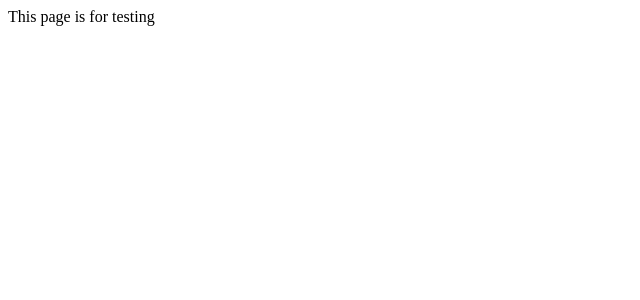
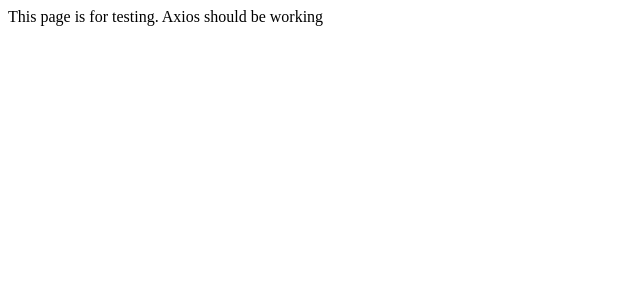
Before and after one commit to NurseStacey/poker_registration_frontend, a React app: page / in a window 1280 px wide. Shown: the top 300 px of the page, without its empty margins (0-640 px from the left). Built offline with nearby package versions, Linux system fonts and the light colour scheme; no server answers; the HTML template or start-up script is replaced by a standard one.

Commit message:
testing API connection

```diff
--- a/src/Pages/blank-page.jsx
+++ b/src/Pages/blank-page.jsx
@@ -19,6 +19,6 @@ export default  function BlankPage()
         getVenues();
     },[])
     return(
-        <div>This page is for testing</div>
+        <div>This page is for testing.  Axios should be working</div>
     )
 }
```
